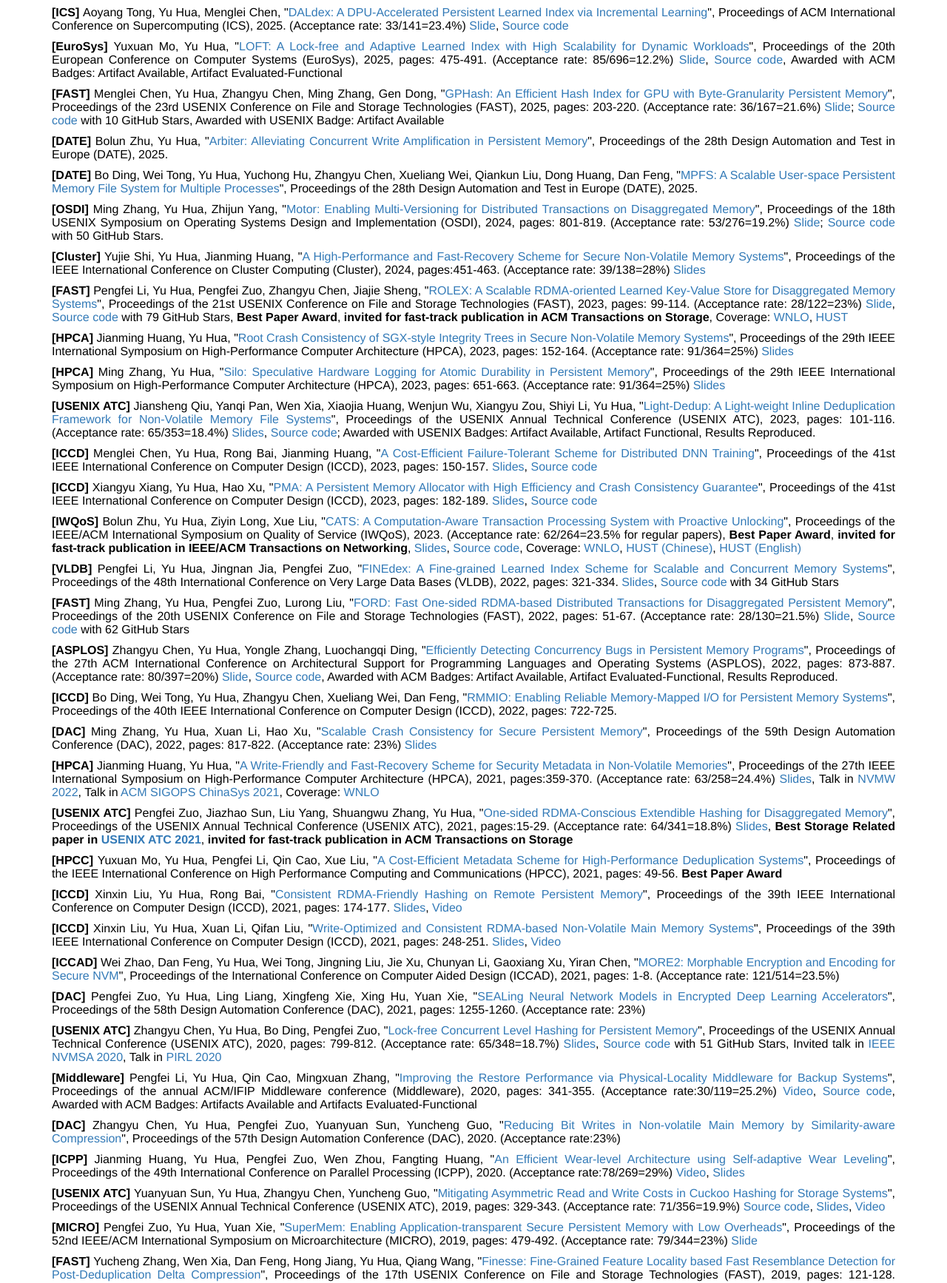
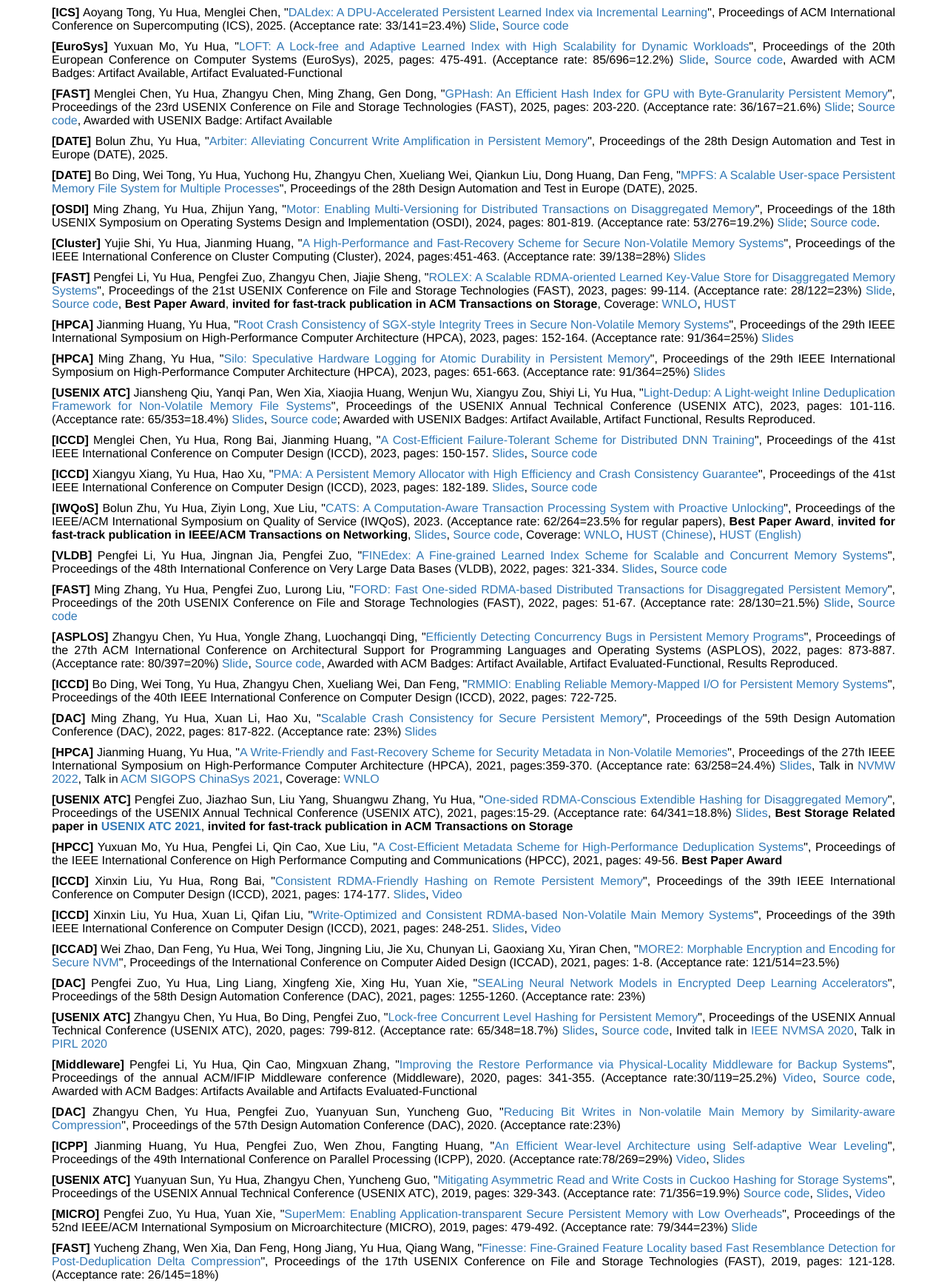
Before and after one commit to csyhua/csyhua.github.io, a plain HTML site: page csyhua/fullpaper.htm in a window 1280 px wide. Shown: the part 1402-3136 px from the top of the page at 74% size. Drawn offline with nearby package versions, Linux system fonts and the light colour scheme.

Commit message:
Update fullpaper.htm

```diff
--- a/csyhua/fullpaper.htm
+++ b/csyhua/fullpaper.htm
@@ -181,7 +181,7 @@ Yu Hua, Xue Liu, &quot;<a href="https://www.springer.com/gp/book/9789811327209">
 		 <p align="justify"><font face="Helvetica" size="3">
         <b>[FAST] </b>
             Menglei Chen, Yu Hua, Zhangyu Chen, Ming Zhang, Gen Dong, &quot;<a href="hua-fast2025-GPHash.pdf">GPHash: An Efficient Hash Index for GPU with Byte-Granularity Persistent Memory</a>&quot;,<b>
-            </b>Proceedings of  the 23rd USENIX Conference on File and Storage Technologies (FAST), 2025, pages: 203-220. (Acceptance rate: 36/167=21.6%)  <a href="HUA-FAST25-GPHash-slides.pdf">Slide</a>; <a href="https://github.com/LighT-chenml/GPHash">Source code</a> with 10 GitHub Stars, Awarded with USENIX Badge: Artifact Available  </font></p>
+            </b>Proceedings of  the 23rd USENIX Conference on File and Storage Technologies (FAST), 2025, pages: 203-220. (Acceptance rate: 36/167=21.6%)  <a href="HUA-FAST25-GPHash-slides.pdf">Slide</a>; <a href="https://github.com/LighT-chenml/GPHash">Source code</a>, Awarded with USENIX Badge: Artifact Available  </font></p>
 
  <p align="justify"><font face="Helvetica" size="3">
             <b>[DATE] </b>
@@ -196,7 +196,7 @@ Yu Hua, Xue Liu, &quot;<a href="https://www.springer.com/gp/book/9789811327209">
 	 <p align="justify"><font face="Helvetica" size="3">
             <b>[OSDI] </b>
             Ming Zhang, Yu Hua, Zhijun Yang, &quot;<a href="HUA-OSDI24-Motor.pdf">Motor: Enabling Multi-Versioning for Distributed Transactions on Disaggregated Memory</a>&quot;,<b>
-            </b>Proceedings of the 18th USENIX Symposium on Operating Systems Design and Implementation (OSDI), 2024, pages: 801-819. (Acceptance rate: 53/276=19.2%)  <a href="Hua-OSDI24-Motor-Slides.pdf">Slide</a>; <a href="https://github.com/minghust/motor">Source code</a> with 50 GitHub Stars. </font></p>
+            </b>Proceedings of the 18th USENIX Symposium on Operating Systems Design and Implementation (OSDI), 2024, pages: 801-819. (Acceptance rate: 53/276=19.2%)  <a href="Hua-OSDI24-Motor-Slides.pdf">Slide</a>; <a href="https://github.com/minghust/motor">Source code</a>. </font></p>
 
 
 
@@ -208,7 +208,7 @@ Yu Hua, Xue Liu, &quot;<a href="https://www.springer.com/gp/book/9789811327209">
 		  	<p align="justify"><font face="Helvetica" size="3">
   <b>[FAST] </b>
             Pengfei Li, Yu Hua, Pengfei Zuo, Zhangyu Chen, Jiajie Sheng, &quot;<a href="HUA-FAST23-ROLEX.pdf">ROLEX: A Scalable RDMA-oriented Learned Key-Value Store for Disaggregated Memory Systems</a>&quot;,<b>
-            </b>Proceedings of  the 21st USENIX Conference on File and Storage Technologies (FAST), 2023, pages: 99-114. (Acceptance rate: 28/122=23%) <a href="Hua-FAST23-ROLEX-Slides.pdf">Slide</a>, <a href="https://github.com/iotlpf/ROLEX">Source code</a> with 79 GitHub Stars, <b>Best Paper Award</b>,
+            </b>Proceedings of  the 21st USENIX Conference on File and Storage Technologies (FAST), 2023, pages: 99-114. (Acceptance rate: 28/122=23%) <a href="Hua-FAST23-ROLEX-Slides.pdf">Slide</a>, <a href="https://github.com/iotlpf/ROLEX">Source code</a>, <b>Best Paper Award</b>,
 								<b>invited for fast-track publication in ACM Transactions on Storage</b>,
 				Coverage: <a href="http://english.wnlo.hust.edu.cn/info/1007/2552.htm">WNLO</a>, <a href="http://news.hust.edu.cn/info/1003/47886.htm">HUST</a>
 			</font></p>
@@ -245,12 +245,12 @@ Proceedings of the IEEE/ACM International Symposium on Quality of Service (IWQoS
 <p align="justify"><font face="Helvetica" size="3">
             <b>[VLDB] </b>
             Pengfei Li, Yu Hua, Jingnan Jia, Pengfei Zuo, &quot;<a href="hua-vldb2022.pdf">FINEdex: A Fine-grained Learned Index Scheme for Scalable and Concurrent Memory Systems</a>&quot;,<b>
-            </b>Proceedings of the 48th International Conference on Very Large Data Bases (VLDB), 2022, pages: 321-334. <a href="hua-VLDB2022-slides.pdf">Slides</a>, <a href="https://github.com/iotlpf/FINEdex">Source code</a> with 34 GitHub Stars </font></p>
+            </b>Proceedings of the 48th International Conference on Very Large Data Bases (VLDB), 2022, pages: 321-334. <a href="hua-VLDB2022-slides.pdf">Slides</a>, <a href="https://github.com/iotlpf/FINEdex">Source code</a></font></p>
 
 	<p align="justify"><font face="Helvetica" size="3">
     <b>[FAST] </b>
             Ming Zhang, Yu Hua, Pengfei Zuo, Lurong Liu, &quot;<a href="hua-fast2022.pdf">FORD: Fast One-sided RDMA-based Distributed Transactions for Disaggregated Persistent Memory</a>&quot;,<b>
-            </b>Proceedings of  the 20th USENIX Conference on File and Storage Technologies (FAST), 2022, pages: 51-67. (Acceptance rate: 28/130=21.5%) <a href="hua-FAST2022-slides.pdf">Slide</a>, <a href="https://github.com/minghust/FORD">Source code</a> with 62 GitHub Stars </font></p>
+            </b>Proceedings of  the 20th USENIX Conference on File and Storage Technologies (FAST), 2022, pages: 51-67. (Acceptance rate: 28/130=21.5%) <a href="hua-FAST2022-slides.pdf">Slide</a>, <a href="https://github.com/minghust/FORD">Source code</a></font></p>
 
 
 
@@ -302,7 +302,7 @@ Proceedings of the 58th Design Automation Conference (DAC), 2021, pages: 1255-12
 		    <p align="justify"><font face="Helvetica" size="3">
             <b>[USENIX ATC] </b>
             Zhangyu Chen, Yu Hua, Bo Ding, Pengfei Zuo, &quot;<a href="hua-atc2020.pdf">Lock-free Concurrent Level Hashing for Persistent Memory</a>&quot;,<b>
-            </b>Proceedings of the USENIX Annual Technical Conference (USENIX ATC), 2020, pages: 799-812. (Acceptance rate: 65/348=18.7%) <a href="hua-usenix-atc2020-slides.pdf">Slides</a>, <a href="https://github.com/chenzhangyu/Clevel-Hashing">Source code</a> with 51 GitHub Stars, Invited talk in <a href="https://nvmsa2020.github.io/program.html">IEEE NVMSA 2020</a>, Talk in <a href="https://pirl.nvsl.io/pirl2020/">PIRL 2020</a> </font></p>
+            </b>Proceedings of the USENIX Annual Technical Conference (USENIX ATC), 2020, pages: 799-812. (Acceptance rate: 65/348=18.7%) <a href="hua-usenix-atc2020-slides.pdf">Slides</a>, <a href="https://github.com/chenzhangyu/Clevel-Hashing">Source code</a>, Invited talk in <a href="https://nvmsa2020.github.io/program.html">IEEE NVMSA 2020</a>, Talk in <a href="https://pirl.nvsl.io/pirl2020/">PIRL 2020</a> </font></p>
 
 
 	<p align="justify"><font face="Helvetica" size="3"><b>[Middleware] </b>
@@ -357,7 +357,7 @@ Proceedings of the 39th IEEE International Conference on Distributed Computing S
             (Acceptance rate: 47/257=18%)
 			   <a href="levelhashing.bib">BibTeX</a>,
 			   <a href="osdi18_slides_zuo.pdf">Slide</a>,
-			   <a href="https://github.com/Pfzuo/Level-Hashing">Source code</a> with 205 GitHub Stars,
+			   <a href="https://github.com/Pfzuo/Level-Hashing">Source code</a>,
 			    Memorable Paper Award Finalist in <a href="http://nvmw.ucsd.edu/2019/program/">NVMW 2019</a>,
 		  <b>Best Storage Related paper in <a href="https://www.usenix.org/conference/osdi18">OSDI 2018</a></b>,
 			    <b>invited for fast-track publication in ACM Transactions on Storage</b>,
@@ -412,7 +412,7 @@ of the 21st Design Automation and Test in Europe (DATE), 2018, pages: 1616-1621.
             pages: 553-566.
             (Acceptance rate: 60/283=21%).
 		       <a href="hua-atc17-slides.pdf">Slides</a>,
-            <a href="https://github.com/syy804123097/SmartCuckoo">Source code</a> with 19 Stars
+            <a href="https://github.com/syy804123097/SmartCuckoo">Source code</a>
 		      </font></p>
 
 
@@ -440,7 +440,7 @@ Storage Systems and Technology (MSST), 2017. </font></p>
 Zuo, Yu Hua, &quot;<a href="hua-MSST2017-NVM.pdf">A
 Write-friendly Hashing Scheme for Non-volatile Memory Systems</a>&quot;, Proceedings
 of the 33rd International Conference on Massive Storage Systems and Technology
-(MSST), 2017.  <a href="https://github.com/Pfzuo/Path-Hashing">Source codes</a> with 29 Stars </font></p>
+(MSST), 2017.  <a href="https://github.com/Pfzuo/Path-Hashing">Source codes</a></font></p>
 
 
 <p align="justify"><font face="Helvetica" size="3"><b>[ICDCS] </b>Landu
```
